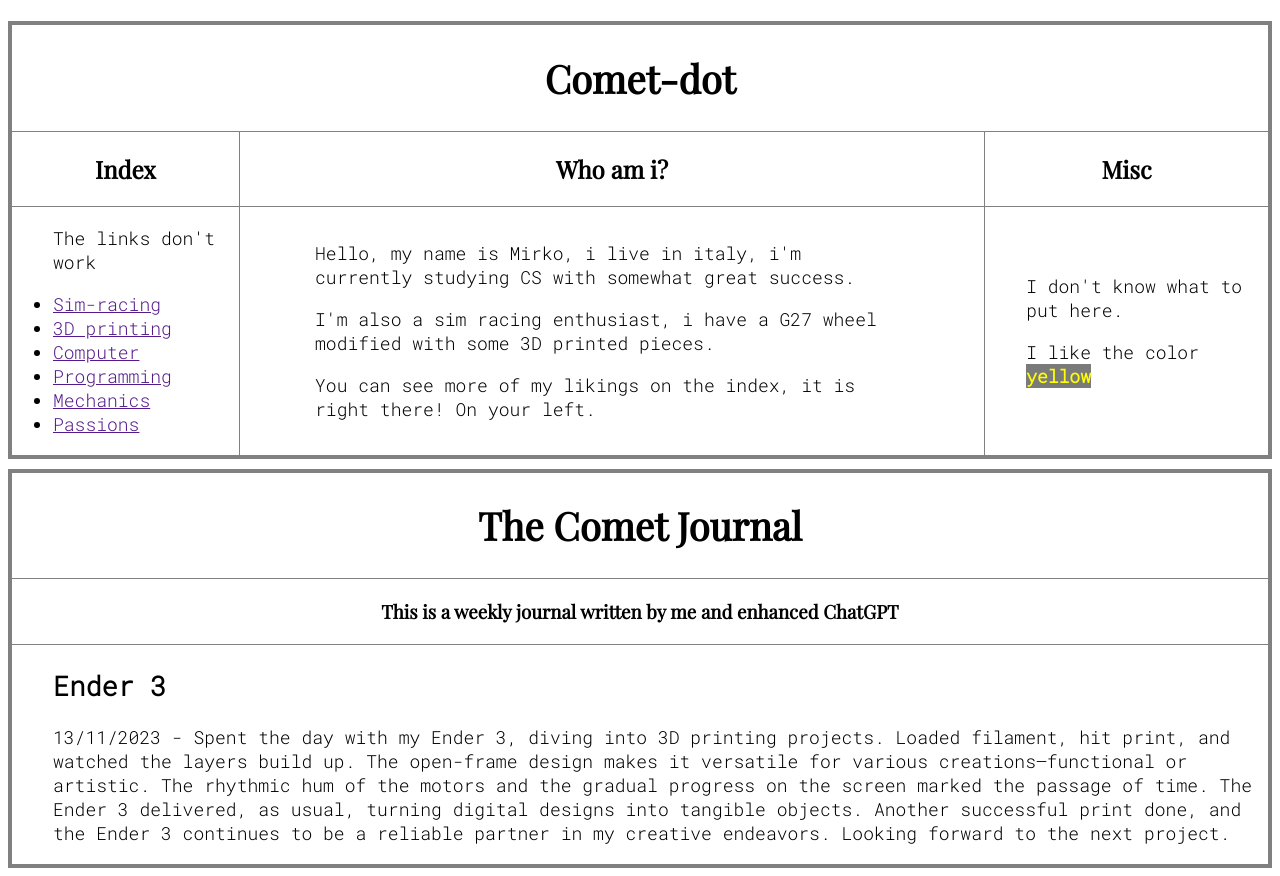
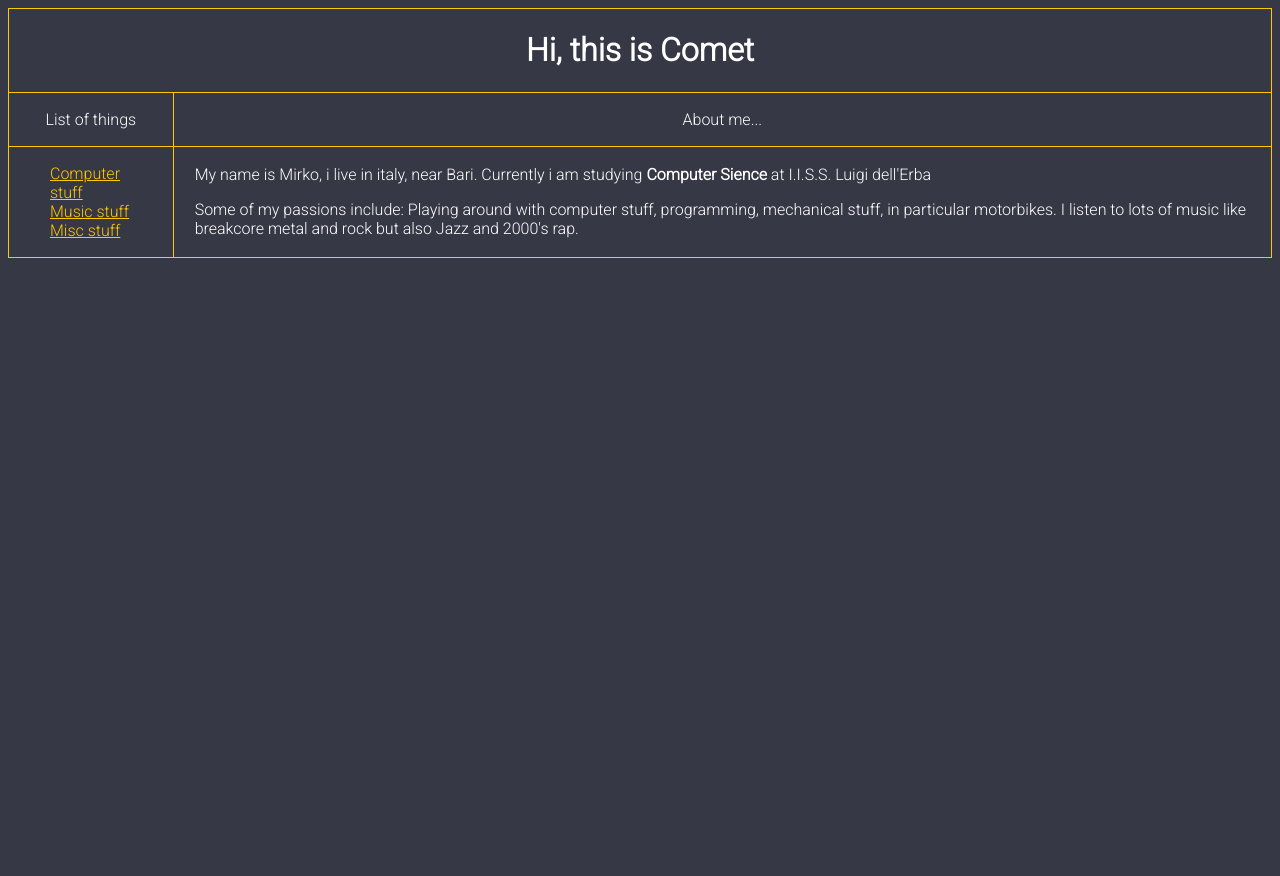
Before and after one commit to Comet-dot/comet-dot.github.io, a plain HTML site: page index.html in a window 1280 px wide. After the commit the page ends 800 px from the top, so only its background shows below. Drawn offline with nearby package versions, Linux system fonts and the light colour scheme.

Commit message:
Update index.html

```diff
--- a/index.html
+++ b/index.html
@@ -1,75 +1,45 @@
 <!DOCTYPE html>
 <html>
     <head>
-        <meta charset="utf-8">
-        <meta http-equiv="X-UA-Compatible" content="IE=edge">
-        <title>Hiiiiii</title>
-        <meta name="viewport" content="width=device-width, initial-scale=1">
+
     </head>
     <style>
-        @import url('https://fonts.googleapis.com/css2?family=Open+Sans&family=Roboto+Mono:wght@300&display=swap');
-        @import url('https://fonts.googleapis.com/css2?family=Playfair+Display&display=swap');
+        @import url('https://fonts.googleapis.com/css2?family=Roboto:wght@300&display=swap');
         body{
-            background-color: white;
-            font-family: 'Open Sans', sans-serif;
-            font-family: 'Roboto Mono', monospace;
-            color: black;
+            background-color: #363845;
+            color: white;
+            font-family: 'Roboto', sans-serif;
         }
-
-        table{
-            border-style: solid;
-            border-collapse: collapse;
-            border-width: 4px;
-        }
-        .paragrafo{
-            margin-left: 10%;
-            margin-right: 10%;
-        }
-        .emoji {
-            font-family: 'Noto Color Emoji', sans-serif;
-            font-family: 'Playfair Display', serif;
+        a{
+            color: rgb(255, 200, 0);
         }
     </style>
     <body>
-        <h1></h1>
-        <table width="100%" height="100%" border="1">
-            <tr><td colspan="3" style="text-align: center; font-family: 'Playfair Display', serif; font-size: larger;"><h1>Comet-dot</h1></td></tr>
-            <tr style="text-align: center;font-family: 'Playfair Display', serif;"><td><h2>Index</h2></td><td><h2>Who am i?</h2></td><td><h2>Misc</h2></td></tr>
-            <tr style="font-size: large;">
+        <table border="1" style="width: 100%; border-collapse: collapse; border-style: solid; border-color: rgb(255, 200, 0);">
+            <tr>
+                <td colspan="2">
+                    <h1 style="text-align: center;">Hi, this is Comet</h1>
+                </td>
+            </tr>
+            <tr>
                 <td>
-                    <ul >
-                        <li style="list-style: none;"><p>The links don't work</p></li>
-                        <li><a href="">Sim-racing</a></li>
-                        <li><a href="">3D printing</a></li>
-                        <li><a href="">Computer</a></li>
-                        <li><a href="">Programming</a></li>
-                        <li><a href="">Mechanics</a></li>
-                        <li><a href="">Passions</a></li>
+                    <p style="text-align: center;">List of things</p>
+                </td>
+                <td>
+                    <p style="text-align: center;">About me...</p>
+                </td>
+            </tr>
+            <tr>
+                <td>
+                    <ul style="list-style: none;">
+                        <li style="margin-right: 25px;"><a href="computer.html">Computer stuff</a></li>
+                        <li><a href="music.html">Music stuff</a></li>
+                        <li><a href="misc.html">Misc stuff</a></li>
                     </ul>
                 </td>
                 <td>
-                    <p class="paragrafo">Hello, my name is Mirko, i live in italy, i'm currently studying CS with somewhat great success.</p>
-                    <p class="paragrafo">I'm also a sim racing enthusiast, i have a G27 wheel modified with some 3D printed pieces. </p>
-                    <p class="paragrafo">You can see more of my likings on the index, it is right there! On your left.</p>
-                </td>
-                <td>
-                    <ul style="list-style: none;">
-                        <li>I don't know what to put here.</li>
-                        <li><p>I like the color <b style="color: yellow; background-color: rgb(122, 122, 122);">yellow</b></p></li>
-                    </ul>
-                </td>
-            </tr>
-        </table>
-        <table width="100%" height="100%" border="1" style="margin-top: 10px;">
-            <tr><td colspan="3" style="text-align: center; font-family: 'Playfair Display', serif; font-size: larger;"><h1>The Comet Journal</h1></td></tr>
-            <tr style="text-align: center;font-family: 'Playfair Display', serif;"><td colspan="3"><h3>This is a weekly journal written by me and enhanced ChatGPT </h3></td></tr>
-            <tr style="font-size: large;">
-                <td>
-                    <ul>
-                        <h2>Ender 3</h2>
-                        <p>13/11/2023 - Spent the day with my Ender 3, diving into 3D printing projects. Loaded filament, hit print, and watched the layers build up. The open-frame design makes it versatile for various creations—functional or artistic. The rhythmic hum of the motors and the gradual progress on the screen marked the passage of time. The Ender 3 delivered, as usual, turning digital designs into tangible objects. Another successful print done, and the Ender 3 continues to be a reliable partner in my creative endeavors. Looking forward to the next project.</p>
-
-                    </ul>
+                    <p style="margin-left: 20px;">My name is Mirko, i live in italy, near Bari. Currently i am studying <b>Computer Sience</b> at I.I.S.S. Luigi dell'Erba</p>
+                    <p style="margin-left: 20px;">Some of my passions include: Playing around with computer stuff, programming, mechanical stuff, in particular motorbikes. I listen to lots of music like breakcore metal and rock but also Jazz and 2000's rap. </p>
                 </td>
             </tr>
         </table>
```
